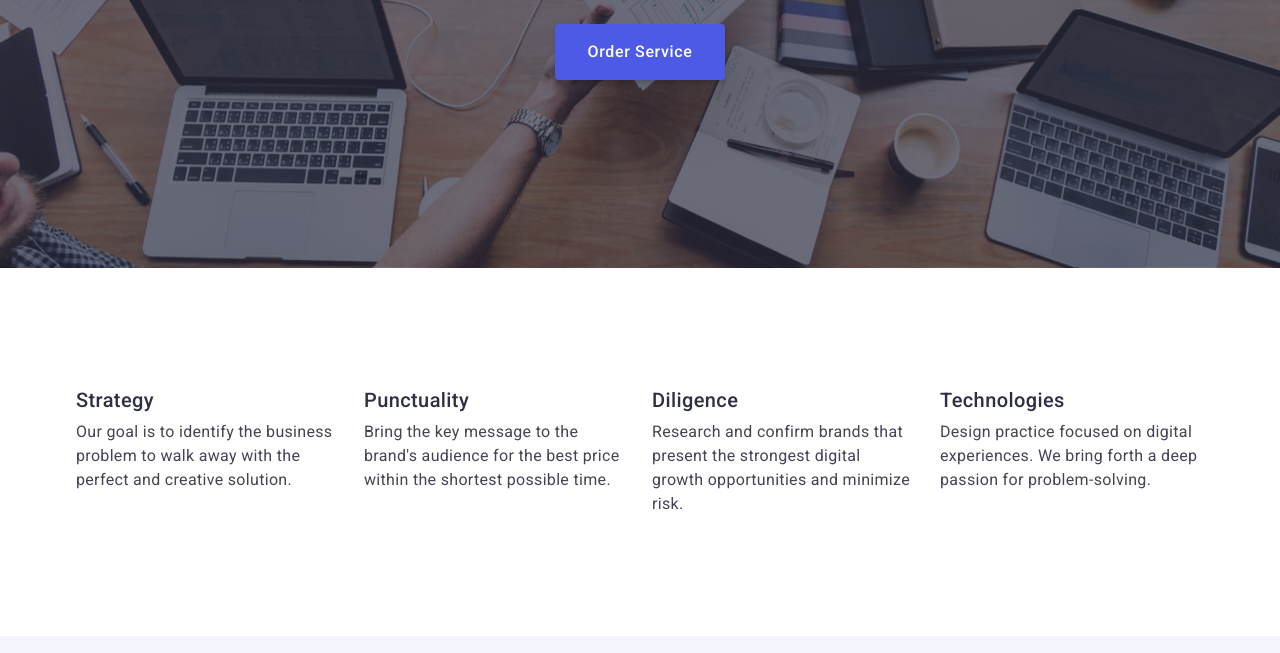
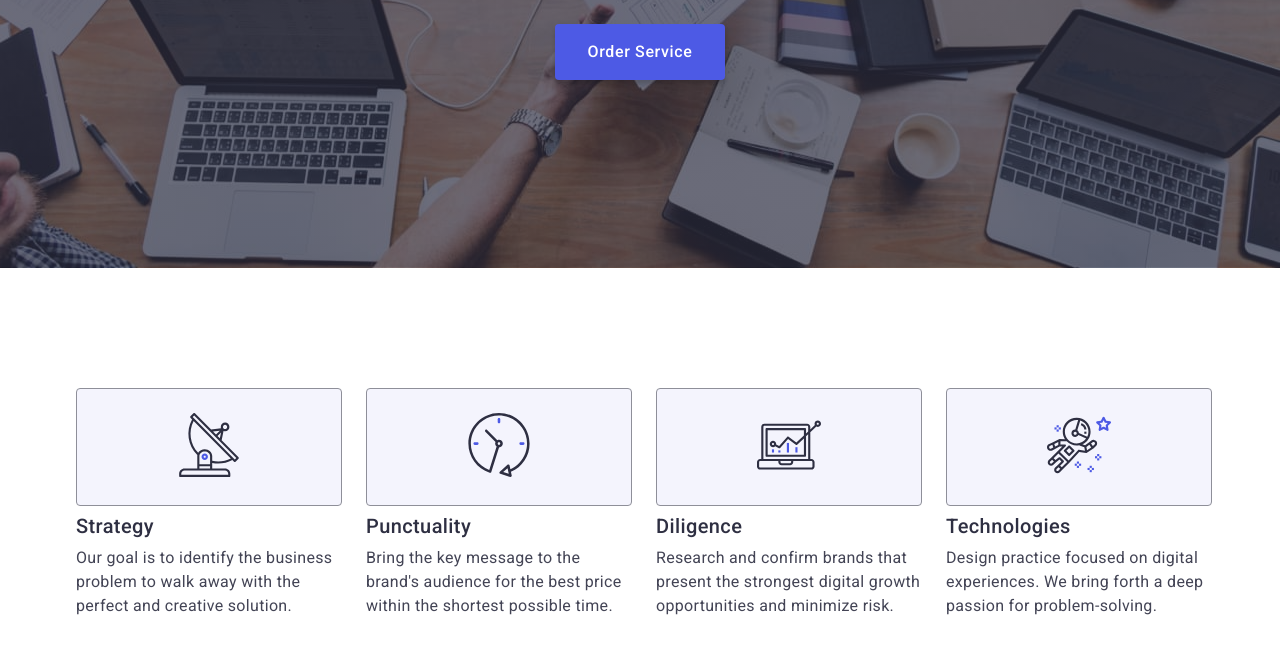
Before and after one commit to Polishchuk-4/goit-markup-hw-04, a plain HTML site: page index.html in a window 1280 px wide. Shown: the part 405-1058 px from the top of the page. Drawn offline with nearby package versions, Linux system fonts and the light colour scheme.

Commit message:
create svg in the section-two

```diff
--- a/css/styles.css
+++ b/css/styles.css
@@ -115,6 +115,7 @@ img {
   clip: rect(0 0 0 0);
   overflow: hidden;
 }
+
 /*-------- header --------*/
 
 .header {
@@ -225,6 +226,15 @@ img {
 .section-two__column {
   flex-basis: calc((100% - 3 * 24px) / 4);
 }
+.section-two__icon-container {
+  padding: 24px 100px;
+  margin-bottom: 8px;
+  border-radius: 4px;
+  border: 1px solid #8e8f99;
+  background: #f4f4fd;
+}
+.section-two__icon {
+}
 .section-two__title-three {
   margin-bottom: 8px;
 }
--- a/index.html
+++ b/index.html
@@ -86,6 +86,13 @@
             </h2>
             <ul class="section-two__list">
               <li class="section-two__column">
+                <!--  -->
+                <div class="section-two__icon-container">
+                  <svg class="section-two__icon" width="64" height="64">
+                    <use href="./images/sprite.svg#antenna-one"></use>
+                  </svg>
+                </div>
+                <!--  -->
                 <h3 class="title-three section-two__title-three">Strategy</h3>
                 <p class="text section-two__text">
                   Our goal is to identify the business problem to walk away with
@@ -93,6 +100,11 @@
                 </p>
               </li>
               <li class="section-two__column">
+                <div class="section-two__icon-container">
+                  <svg class="section-two__icon" width="64" height="64">
+                    <use href="./images/sprite.svg#clock"></use>
+                  </svg>
+                </div>
                 <h3 class="title-three section-two__title-three">
                   Punctuality
                 </h3>
@@ -102,6 +114,11 @@
                 </p>
               </li>
               <li class="section-two__column">
+                <div class="section-two__icon-container">
+                  <svg class="section-two__icon" width="64" height="64">
+                    <use href="./images/sprite.svg#diagram"></use>
+                  </svg>
+                </div>
                 <h3 class="title-three section-two__title-three">Diligence</h3>
                 <p class="text section-two__text">
                   Research and confirm brands that present the strongest digital
@@ -109,6 +126,11 @@
                 </p>
               </li>
               <li class="section-two__column">
+                <div class="section-two__icon-container">
+                  <svg class="section-two__icon" width="64" height="64">
+                    <use href="./images/sprite.svg#astronaut"></use>
+                  </svg>
+                </div>
                 <h3 class="title-three section-two__title-three">
                   Technologies
                 </h3>
```
Also changed, not shown: images/sprite.svg (added).
